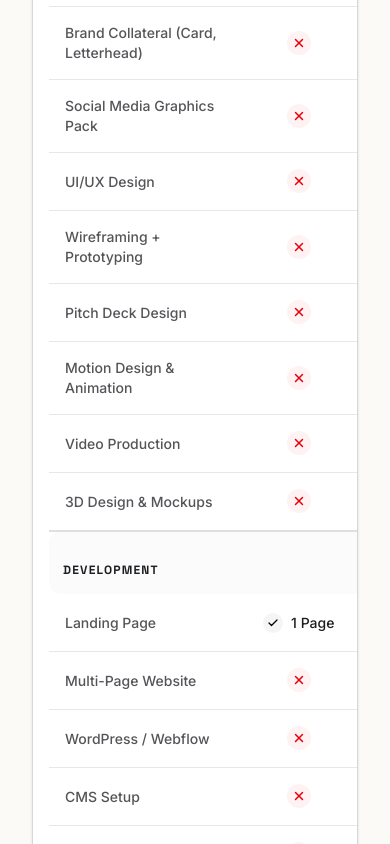
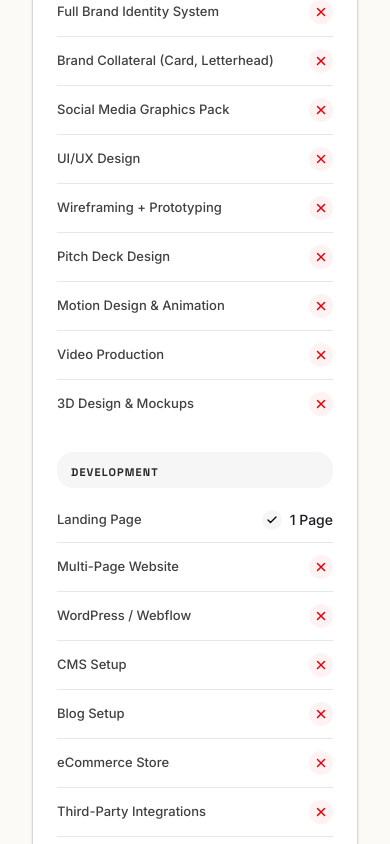
Before and after one commit to Dosocket/Dosocket-next, a Next.js app: page /pricing in a window 390 px wide. Shown: the part 3910-4754 px from the top of the page. Built offline with nearby package versions, Linux system fonts and the light colour scheme.

Commit message:
add pricing cards for mobile view

```diff
--- a/src/components/sections/pricing.tsx
+++ b/src/components/sections/pricing.tsx
@@ -642,7 +642,133 @@ export function Pricing() {
           </Reveal>
         </div>
 
-        <div className="overflow-x-auto rounded-3xl border border-border bg-white p-4 md:p-8 shadow-sm">
+        {/* ── Mobile Comparison Cards (block md:hidden) ── */}
+        <div className="block md:hidden space-y-8">
+          {[
+            {
+              key: "basic" as const,
+              name: "Basic",
+              price: "$499",
+              period: "/project",
+              popular: false,
+              description: "Perfect for startups and small businesses testing the waters.",
+            },
+            {
+              key: "standard" as const,
+              name: "Standard",
+              price: "$1,299",
+              period: "/project",
+              popular: true,
+              tag: "Most Popular",
+              description: "For growing businesses ready to build a serious digital presence.",
+            },
+            {
+              key: "premium" as const,
+              name: "Premium",
+              price: "$2,999",
+              period: "/project",
+              popular: false,
+              tag: "Limited Availability",
+              description: "For established businesses that want complete digital presence.",
+            },
+            {
+              key: "custom" as const,
+              name: "Custom / Enterprise",
+              price: "Let's Talk",
+              period: "Starting from $5,000+",
+              popular: false,
+              description: "Tailored for large businesses and complex custom projects.",
+            },
+          ].map((plan) => (
+            <div
+              key={plan.key}
+              className={cn(
+                "relative rounded-3xl p-6 sm:p-8 bg-white shadow-sm transition-all duration-300",
+                plan.popular
+                  ? "border-2 border-black ring-2 ring-black/5"
+                  : "border border-border"
+              )}
+            >
+              {plan.tag && (
+                <div className="absolute top-0 right-6 -translate-y-1/2">
+                  <span
+                    className={cn(
+                      "px-3.5 py-1 rounded-full uppercase shadow-xs inline-block font-display text-[10px] font-extrabold tracking-wider",
+                      plan.popular
+                        ? "bg-[#E8FF00] text-black"
+                        : "bg-neutral-900 text-white"
+                    )}
+                  >
+                    {plan.tag}
+                  </span>
+                </div>
+              )}
+
+              {/* Plan Header */}
+              <div className="border-b border-border pb-5 mb-6">
+                <h3 className="font-display font-bold text-2xl text-foreground">
+                  {plan.name}
+                </h3>
+                <p className="text-xs text-muted-foreground mt-1 leading-relaxed">
+                  {plan.description}
+                </p>
+                <div className="mt-4 flex items-baseline gap-2">
+                  <span className="font-display font-bold text-3xl text-foreground tracking-tight">
+                    {plan.price}
+                  </span>
+                  <span className="text-xs text-muted-foreground font-medium">
+                    {plan.period}
+                  </span>
+                </div>
+              </div>
+
+              {/* Categories & Features List */}
+              <div className="space-y-6">
+                {comparisonData.map((category, cIdx) => (
+                  <div key={cIdx} className="space-y-2.5">
+                    <div className="bg-neutral-100/90 px-3.5 py-1.5 rounded-xl">
+                      <span className="font-display font-bold text-[11px] uppercase tracking-widest text-neutral-800">
+                        {category.category}
+                      </span>
+                    </div>
+
+                    <div className="divide-y divide-border/60">
+                      {category.features.map((feature, fIdx) => {
+                        const val = feature[plan.key];
+                        return (
+                          <div
+                            key={fIdx}
+                            className="flex items-center justify-between py-3 gap-3 text-sm"
+                          >
+                            <span className="text-neutral-700 font-medium text-[13px] leading-snug">
+                              {feature.name}
+                            </span>
+                            <div className="shrink-0 text-right">
+                              {renderCellContent(val)}
+                            </div>
+                          </div>
+                        );
+                      })}
+                    </div>
+                  </div>
+                ))}
+              </div>
+
+              {/* Action button */}
+              <div className="mt-8 pt-5 border-t border-border">
+                <AgencyButton
+                  text="Book a Free Call"
+                  onClick={() => openContact(`Book a Free Call - ${plan.name}`)}
+                  variant={plan.popular ? "filled" : "outline"}
+                  className="w-full"
+                />
+              </div>
+            </div>
+          ))}
+        </div>
+
+        {/* ── Desktop Comparison Table (hidden md:block) ── */}
+        <div className="hidden md:block overflow-x-auto rounded-3xl border border-border bg-white p-8 shadow-sm">
           <table className="w-full border-collapse min-w-[720px]">
             <thead>
               <tr className="border-b border-border">
```
